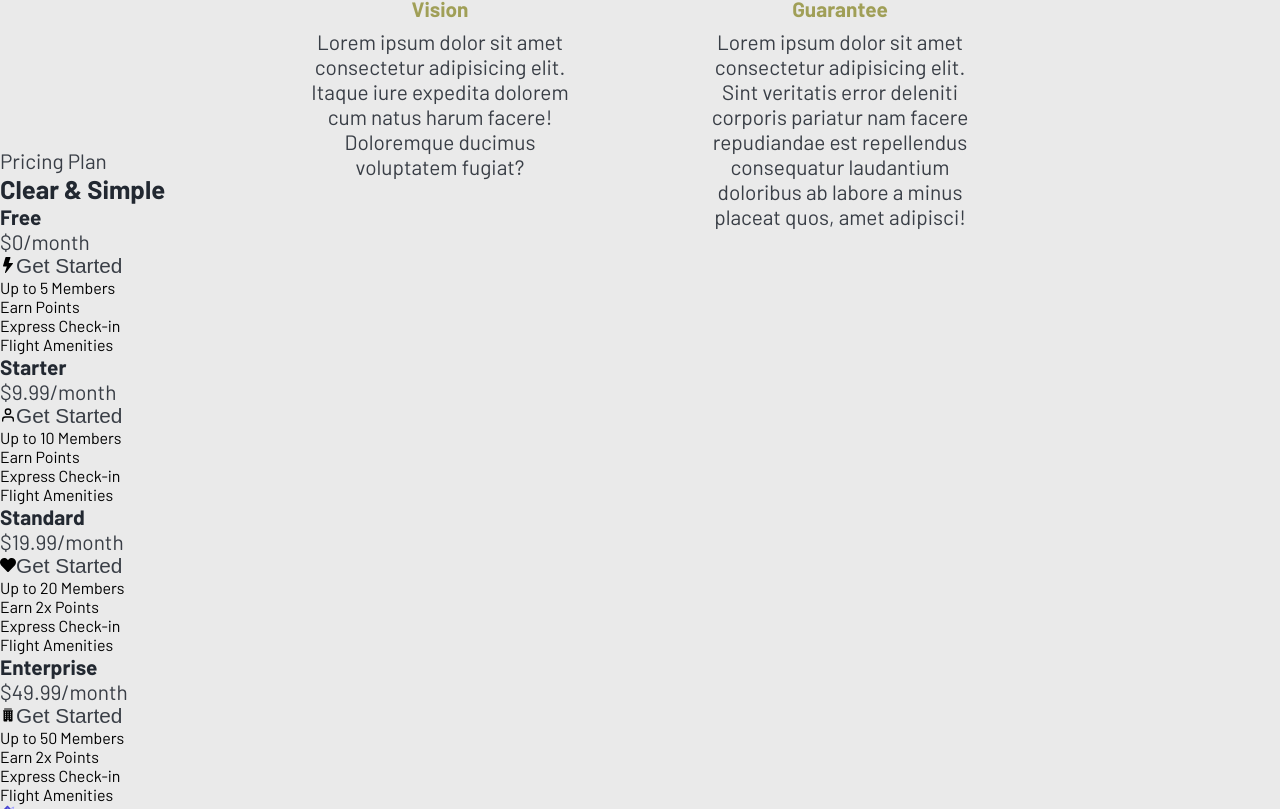
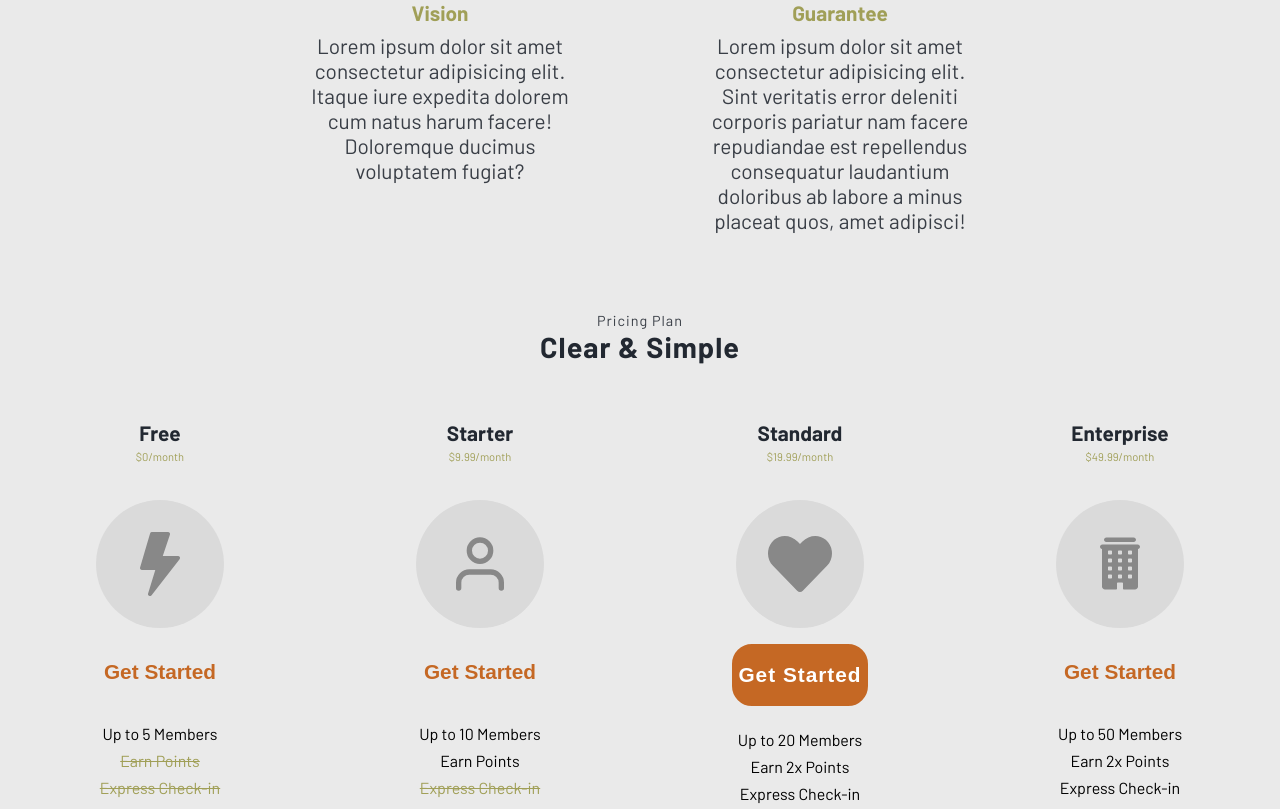
Before and after one commit to MounirEl-Abbas/Travel-portfolio-project, a React (Create React App) app: page / in a window 1280 px wide. Shown: the part 1991-2800 px from the top of the page. Built offline with nearby package versions, Linux system fonts and the light colour scheme.

Commit message:
Style Home Pricing Complete

```diff
--- a/src/components/home-Page/partials/HomePricing.js
+++ b/src/components/home-Page/partials/HomePricing.js
@@ -14,7 +14,7 @@ const HomePricing = () => {
         <p>Pricing Plan</p>
         <h2>Clear & Simple</h2>
       </header>
-      <main>
+      <main className="home-pricing-container">
         <article>
           <h4>Free</h4>
           <p>$0/month</p>
@@ -24,9 +24,9 @@ const HomePricing = () => {
           <button>Get Started</button>
           <ul>
             <li>Up to 5 Members</li>
-            <li>Earn Points</li>
-            <li>Express Check-in</li>
-            <li>Flight Amenities</li>
+            <li className="not-offered">Earn Points</li>
+            <li className="not-offered">Express Check-in</li>
+            <li className="not-offered">Flight Amenities</li>
           </ul>
         </article>
         <article>
@@ -39,8 +39,8 @@ const HomePricing = () => {
           <ul>
             <li>Up to 10 Members</li>
             <li>Earn Points</li>
-            <li>Express Check-in</li>
-            <li>Flight Amenities</li>
+            <li className="not-offered">Express Check-in</li>
+            <li className="not-offered">Flight Amenities</li>
           </ul>
         </article>
         <article>
@@ -49,12 +49,12 @@ const HomePricing = () => {
           <i>
             <FaHeart />
           </i>
-          <button>Get Started</button>
+          <button id="accent-btn">Get Started</button>
           <ul>
             <li>Up to 20 Members</li>
             <li>Earn 2x Points</li>
             <li>Express Check-in</li>
-            <li>Flight Amenities</li>
+            <li className="not-offered">Flight Amenities</li>
           </ul>
         </article>
         <article>
--- a/src/styles/css/main.css
+++ b/src/styles/css/main.css
@@ -1,8 +1,8 @@
 @import url("https://fonts.googleapis.com/css2?family=Barlow:wght@400;700&display=swap");
-.navbar-log-btns button:last-of-type, .sidemenu-log-btns button:last-of-type, .hero-content-title button {
+.navbar-log-btns button:last-of-type, .sidemenu-log-btns button:last-of-type, .hero-content-title button, .home-pricing-container #accent-btn {
   border: 3px solid #c56824;
   background-color: #c56824;
-  padding: 1rem 1.8rem;
+  padding: 1rem 1.5rem;
   color: #fff;
   text-transform: uppercase;
   letter-spacing: 1px;
@@ -11,7 +11,7 @@
   transition: 0.3s all linear;
 }
 
-.navbar-log-btns button:hover:last-of-type, .sidemenu-log-btns button:hover:last-of-type, .hero-content-title button:hover {
+.navbar-log-btns button:hover:last-of-type, .sidemenu-log-btns button:hover:last-of-type, .hero-content-title button:hover, .home-pricing-container #accent-btn:hover {
   background-color: transparent;
   color: #c56824;
 }
@@ -55,7 +55,7 @@ h1 {
 }
 
 h2 {
-  font-size: 1.6rem;
+  font-size: 1.8rem;
 }
 
 h3,
@@ -70,6 +70,10 @@ a,
 span {
   font-size: 1.3rem;
   color: #393e46;
+}
+
+li {
+  list-style-type: none;
 }
 
 button {
@@ -432,6 +436,87 @@ img {
   padding: 0.5rem 0;
 }
 
+.home-page-pricing {
+  display: flex;
+  flex-direction: column;
+  align-items: center;
+  margin-top: 4rem;
+}
+
+.home-page-pricing header {
+  margin-bottom: 1rem;
+  text-align: center;
+}
+
+.home-page-pricing header p {
+  font-size: 0.9rem;
+  letter-spacing: 1px;
+}
+
+.home-page-pricing header h2 {
+  letter-spacing: 1px;
+}
+
+.home-pricing-container {
+  display: flex;
+  flex-direction: column;
+  align-items: center;
+  justify-content: space-evenly;
+}
+
+.home-pricing-container article {
+  height: fit-content;
+  display: flex;
+  flex-direction: column;
+  margin: 2.5rem 1rem;
+  text-align: center;
+  width: 200px;
+}
+
+.home-pricing-container article p {
+  color: #a09f57;
+  font-size: 0.7rem;
+  padding: 5px 0;
+}
+
+.home-pricing-container article i {
+  background-color: #dadada;
+  border-radius: 50%;
+  height: 8rem;
+  width: 8rem;
+  margin: auto;
+  display: flex;
+  place-items: center;
+  justify-content: center;
+  margin: 2rem auto;
+}
+
+.home-pricing-container article i svg {
+  font-size: 4rem;
+  color: #888;
+}
+
+.home-pricing-container article button {
+  font-weight: 600;
+  margin: 0 auto 2rem auto;
+  color: #c56824;
+}
+
+.home-pricing-container article ul li {
+  margin: 0.5rem 0;
+}
+
+.home-pricing-container article .not-offered {
+  text-decoration: line-through;
+  color: #a09f57;
+}
+
+.home-pricing-container #accent-btn {
+  text-transform: none;
+  margin-top: -1rem;
+  margin-bottom: 1rem;
+}
+
 @media (min-width: 768px) {
   html {
     font-size: 14px;
@@ -506,6 +591,9 @@ img {
     border-radius: 20px;
     max-width: 300px;
   }
+  .hero-companies {
+    display: flex;
+  }
   /* HOME FEATURES */
   .features-container {
     flex-flow: row wrap;
@@ -516,8 +604,23 @@ img {
   .features-container .feature {
     height: 350px;
   }
-  .hero-companies {
-    display: flex;
+  /* HOME PRICING */
+  .home-page-pricing {
+    width: 100%;
+    max-width: 1600px;
+    margin: 10rem auto 5rem auto;
+  }
+  .home-pricing-container {
+    flex-flow: row nowrap;
+    align-items: flex-start;
+    justify-content: space-between;
+    width: 100%;
+  }
+  .home-pricing-container article {
+    width: 25%;
+  }
+  .home-pricing-container article #accent-btn {
+    padding: 1rem 0.2rem;
   }
 }
 
--- a/src/styles/scss/_config.scss
+++ b/src/styles/scss/_config.scss
@@ -17,7 +17,7 @@ $comp-color: #a09f57;
 %home-page-accent-button {
   border: 3px solid $accent-color;
   background-color: $accent-color;
-  padding: 1rem 1.8rem;
+  padding: 1rem 1.5rem;
   color: $abs-white;
   text-transform: uppercase;
   letter-spacing: 1px;
--- a/src/styles/scss/_mediaQueries.scss
+++ b/src/styles/scss/_mediaQueries.scss
@@ -72,6 +72,9 @@
       max-width: 300px;
     }
   }
+  .hero-companies {
+    display: flex;
+  }
   /* HOME FEATURES */
   .features-container {
     flex-flow: row wrap;
@@ -82,8 +85,23 @@
       height: 350px;
     }
   }
-  .hero-companies {
-    display: flex;
+  /* HOME PRICING */
+  .home-page-pricing {
+    width: 100%;
+    max-width: 1600px;
+    margin: 10rem auto 5rem auto;
+  }
+  .home-pricing-container {
+    flex-flow: row nowrap;
+    align-items: flex-start;
+    justify-content: space-between;
+    width: 100%;
+    article {
+      width: 25%;
+      #accent-btn {
+        padding: 1rem 0.2rem;
+      }
+    }
   }
 }
 
--- a/src/styles/scss/components/pages/home-Page/partials/_homePricing.scss
+++ b/src/styles/scss/components/pages/home-Page/partials/_homePricing.scss
@@ -0,0 +1,73 @@
+.home-page-pricing {
+  display: flex;
+  flex-direction: column;
+  align-items: center;
+  margin-top: 4rem;
+
+  header {
+    margin-bottom: 1rem;
+    text-align: center;
+    p {
+      font-size: 0.9rem;
+      letter-spacing: 1px;
+    }
+    h2 {
+      letter-spacing: 1px;
+    }
+  }
+}
+.home-pricing-container {
+  display: flex;
+  flex-direction: column;
+  align-items: center;
+  justify-content: space-evenly;
+
+  article {
+    height: fit-content;
+    display: flex;
+    flex-direction: column;
+    margin: 2.5rem 1rem;
+    text-align: center;
+    width: 200px;
+    p {
+      color: $comp-color;
+      font-size: 0.7rem;
+      padding: 5px 0;
+    }
+    i {
+      background-color: #dadada;
+      border-radius: 50%;
+      height: 8rem;
+      width: 8rem;
+      margin: auto;
+      display: flex;
+      place-items: center;
+      justify-content: center;
+      margin: 2rem auto;
+      svg {
+        font-size: 4rem;
+        color: #888;
+      }
+    }
+    button {
+      font-weight: 600;
+      margin: 0 auto 2rem auto;
+      color: $accent-color;
+    }
+
+    ul li {
+      margin: 0.5rem 0;
+    }
+
+    .not-offered {
+      text-decoration: line-through;
+      color: $comp-color;
+    }
+  }
+  #accent-btn {
+    @extend %home-page-accent-button;
+    text-transform: none;
+    margin-top: -1rem;
+    margin-bottom: 1rem;
+  }
+}
--- a/src/styles/scss/main.scss
+++ b/src/styles/scss/main.scss
@@ -33,7 +33,7 @@ h1 {
   font-size: 2rem;
 }
 h2 {
-  font-size: 1.6rem;
+  font-size: 1.8rem;
 }
 h3,
 h4,
@@ -46,6 +46,9 @@ a,
 span {
   font-size: 1.3rem;
   color: $text-color;
+}
+li {
+  list-style-type: none;
 }
 
 button {
```
